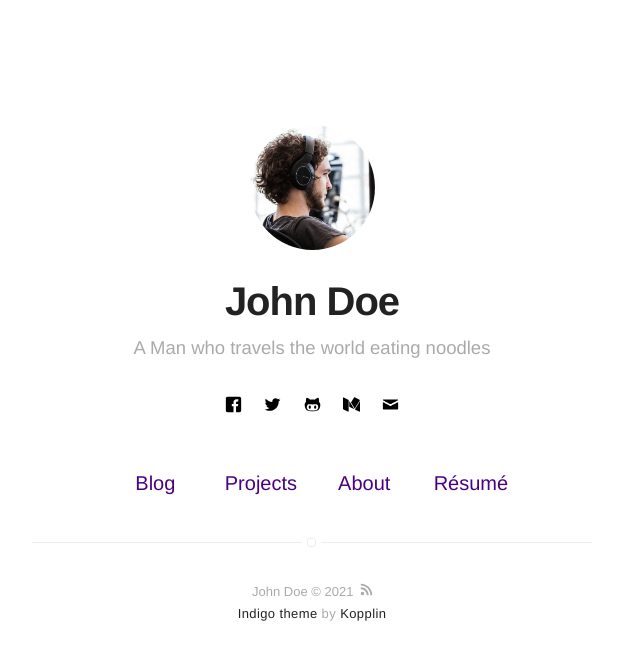
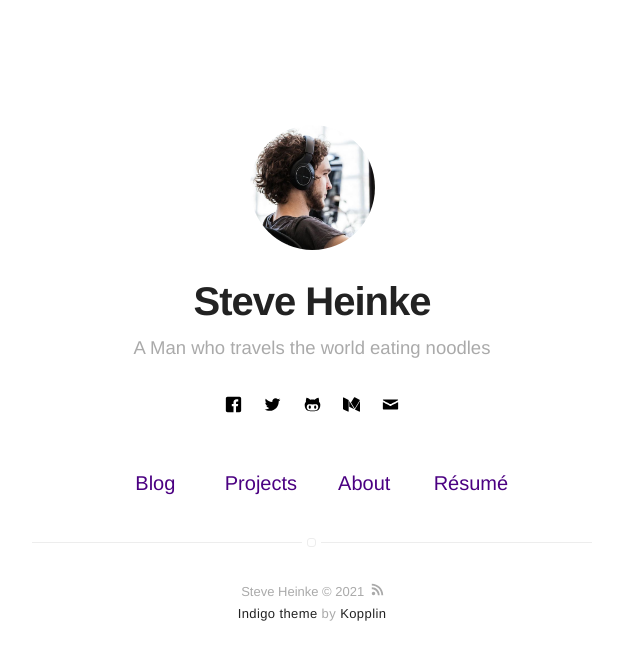
Before and after one commit to steveheinke/steveheinke.github.io, a Jekyll site: the page built from index.html, in a window 1280 px wide. Shown: the top 660 px of the page, without its empty margins (328-968 px from the left). Built offline with Jekyll 4.4.1, drawn with Linux system fonts in a browser that asks for light colours.

Commit message:
add name

```diff
--- a/_config.yml
+++ b/_config.yml
@@ -1,5 +1,5 @@
 # main text of home
-name: John Doe
+name: Steve Heinke
 bio: A Man who travels the world eating noodles
 
 # twitter summary info
```
